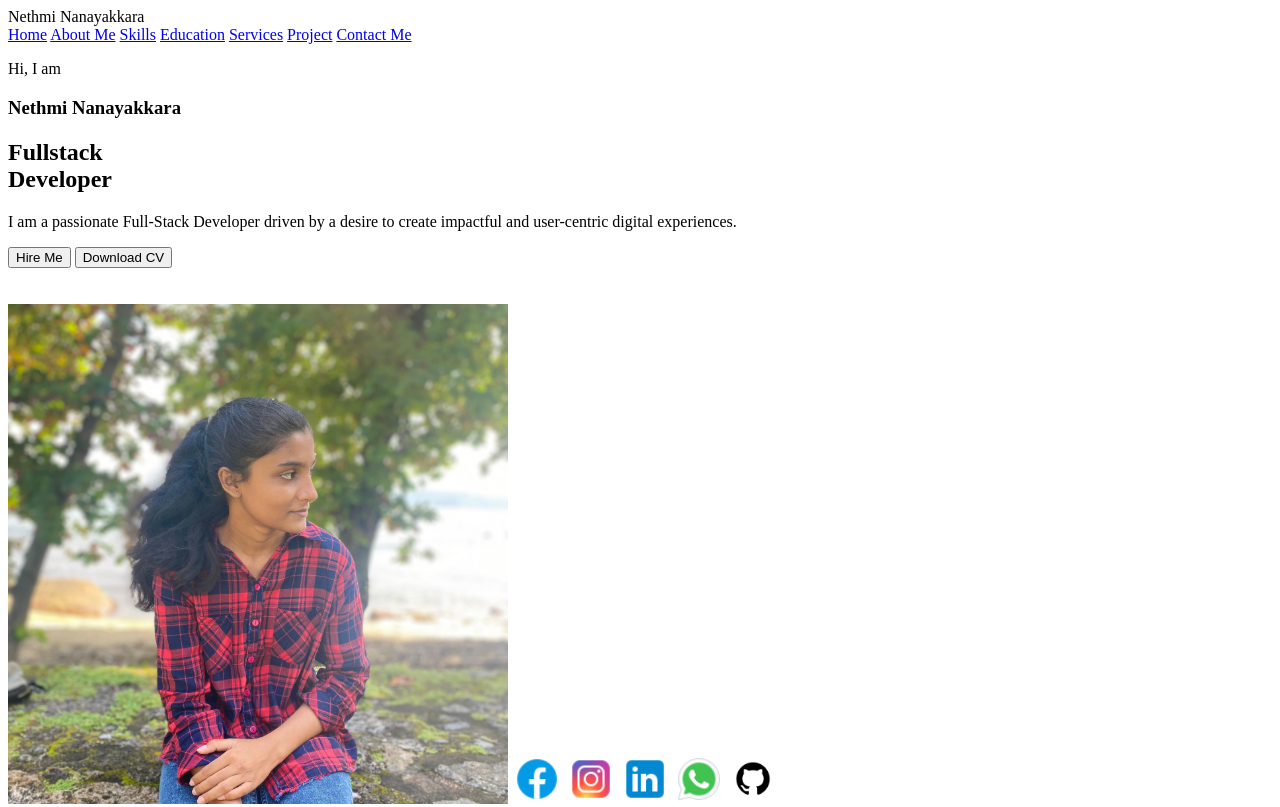
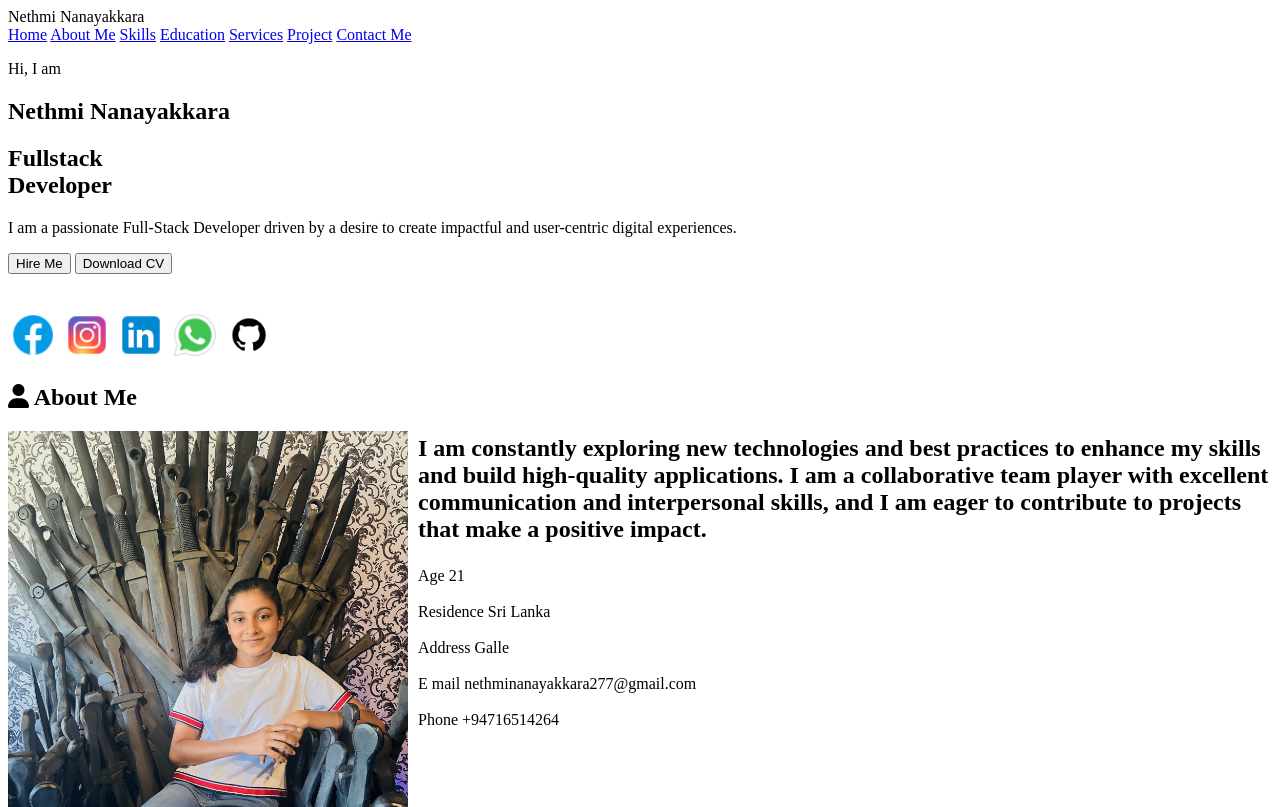
Before and after one commit to NethmiDN/My-Portfolio-Website, a plain HTML site: page index.html in a window 1280 px wide. Shown: the top 807 px of the page. Drawn offline with Linux system fonts and the light colour scheme.

Commit message:
section update

```diff
--- a/index.html
+++ b/index.html
@@ -13,14 +13,8 @@
 </head>
 <body>
 
-<section id = "Home">
-
         <header>
-            <div class="logo">
-                <div class="circle yellow"></div>
-                <div class="circle blue"></div>
                 <span>Nethmi Nanayakkara</span>
-            </div>
             <nav>
                 <a href="#Home">Home</a>
                 <a href="#About">About Me</a>
@@ -28,11 +22,11 @@
                 <a href="#Education">Education</a>
                 <a href="#Services">Services</a>
                 <a href="#Project">Project</a>
-                <a href="#ContactMe" class="contact">Contact Me</a>
+                <a href="#ContactMe">Contact Me</a>
             </nav>
         </header>
-
-        <section class="main">
+    <main>
+        <section id = "Home">
             <div class="intro">
                 <p>Hi, I am</p>
                 <h1 class="name">Nethmi Nanayakkara</h1>
@@ -43,21 +37,17 @@
                     <button class="download"> Download CV</button>
                 </div>
             </div>
-        </section>
-
     <br/><br/>
 
-    <img src="/assets/images/prof img.jpg" alt="me" style="width: 500px; height: 500px; object-fit: cover;"/>
+                <a href="  https://www.facebook.com/share/1DPN8Wzc1z/"target="blank"><img src="/assets/images/facebook.png" alt="facebook" style="width: 50px; height: 50px; object-fit: cover;"/></a>
 
-    <img src="/assets/images/facebook.png" alt="facebook" style="width: 50px; height: 50px; object-fit: cover;"/>
+                <a href="https://www.instagram.com/n_e_t_h_m_i_44?igsh=eGQzeDhibjRjajI0"target="blank"><img src="/assets/images/instagram.png" alt="instagram" style="width: 50px; height: 50px; object-fit: cover;"/></a>
 
-    <img src="/assets/images/instagram.png" alt="instagram" style="width: 50px; height: 50px; object-fit: cover;"/>
+                <a href="https://www.linkedin.com/feed/"target="blank"><img src="/assets/images/linkedin.png" alt="linkedin" style="width: 50px; height: 50px; object-fit: cover;"/></a>
 
-    <img src="/assets/images/linkedin.png" alt="linkedin" style="width: 50px; height: 50px; object-fit: cover;"/>
+                <a href=""target="blank"><img src="/assets/images/whatsapp.png" alt="whatsapp" style="width: 50px; height: 50px; object-fit: cover;"/></a>
 
-    <img src="/assets/images/whatsapp.png" alt="whatsapp" style="width: 50px; height: 50px; object-fit: cover;"/>
-
-    <img src="/assets/images/github.png" alt="github" style="width: 50px; height: 50px; object-fit: cover;"/>
+                <a href="https://github.com/NethmiDN" target="blank"><img src="/assets/images/github.png" alt="github" style="width: 50px; height: 50px; object-fit: cover;"/></a>
 
 </section>
 
@@ -185,7 +175,7 @@
 
 </section>
 
-<section class="ContactMe">
+<section id="ContactMe">
 
     <h2><i class="fa-solid fa-headset"></i> Get in <span class="highlight">Touch</span></h2>
         <div class="contact-container">
@@ -202,8 +192,7 @@
         </div>
 
 </section>
-
-        <header>
+<section id="bottom">
             <span>Nethmi Nanayakkara</span>
         <nav>
             <a href="#Home">Home</a>
@@ -212,20 +201,22 @@
             <a href="#Education">Education</a>
             <a href="#Services">Services</a>
             <a href="#Project">Project</a>
+        <br/>
+            <button><a href="#Home" class="back-to-top">Back To Top</a></button>
+        </section>
         </nav>
-            <button class="back-to-top">Back To Top</button>
-        </header>
+    </main>
 
             <footer>
-                <img src="/assets/images/facebook.png" alt="facebook" style="width: 50px; height: 50px; object-fit: cover;"/>
+                <a href="  https://www.facebook.com/share/1DPN8Wzc1z/"target="blank"><img src="/assets/images/facebook.png" alt="facebook" style="width: 50px; height: 50px; object-fit: cover;"/></a>
 
-                <img src="/assets/images/instagram.png" alt="instagram" style="width: 50px; height: 50px; object-fit: cover;"/>
+                <a href="https://www.instagram.com/n_e_t_h_m_i_44?igsh=eGQzeDhibjRjajI0"target="blank"><img src="/assets/images/instagram.png" alt="instagram" style="width: 50px; height: 50px; object-fit: cover;"/></a>
 
-                <img src="/assets/images/linkedin.png" alt="linkedin" style="width: 50px; height: 50px; object-fit: cover;"/>
+                <a href="https://www.linkedin.com/feed/"target="blank"><img src="/assets/images/linkedin.png" alt="linkedin" style="width: 50px; height: 50px; object-fit: cover;"/></a>
 
-                <img src="/assets/images/whatsapp.png" alt="whatsapp" style="width: 50px; height: 50px; object-fit: cover;"/>
+                <a href=""target="blank"><img src="/assets/images/whatsapp.png" alt="whatsapp" style="width: 50px; height: 50px; object-fit: cover;"/></a>
 
-                <img src="/assets/images/github.png" alt="github" style="width: 50px; height: 50px; object-fit: cover;"/>
+                <a href="https://github.com/NethmiDN" target="blank"><img src="/assets/images/github.png" alt="github" style="width: 50px; height: 50px; object-fit: cover;"/></a>
 
                 <div class="copyright">
                     &copy; 2025 <span class="highlight">Nethmi Nanayakkara</span> All Rights Reserved, Inc.
```
